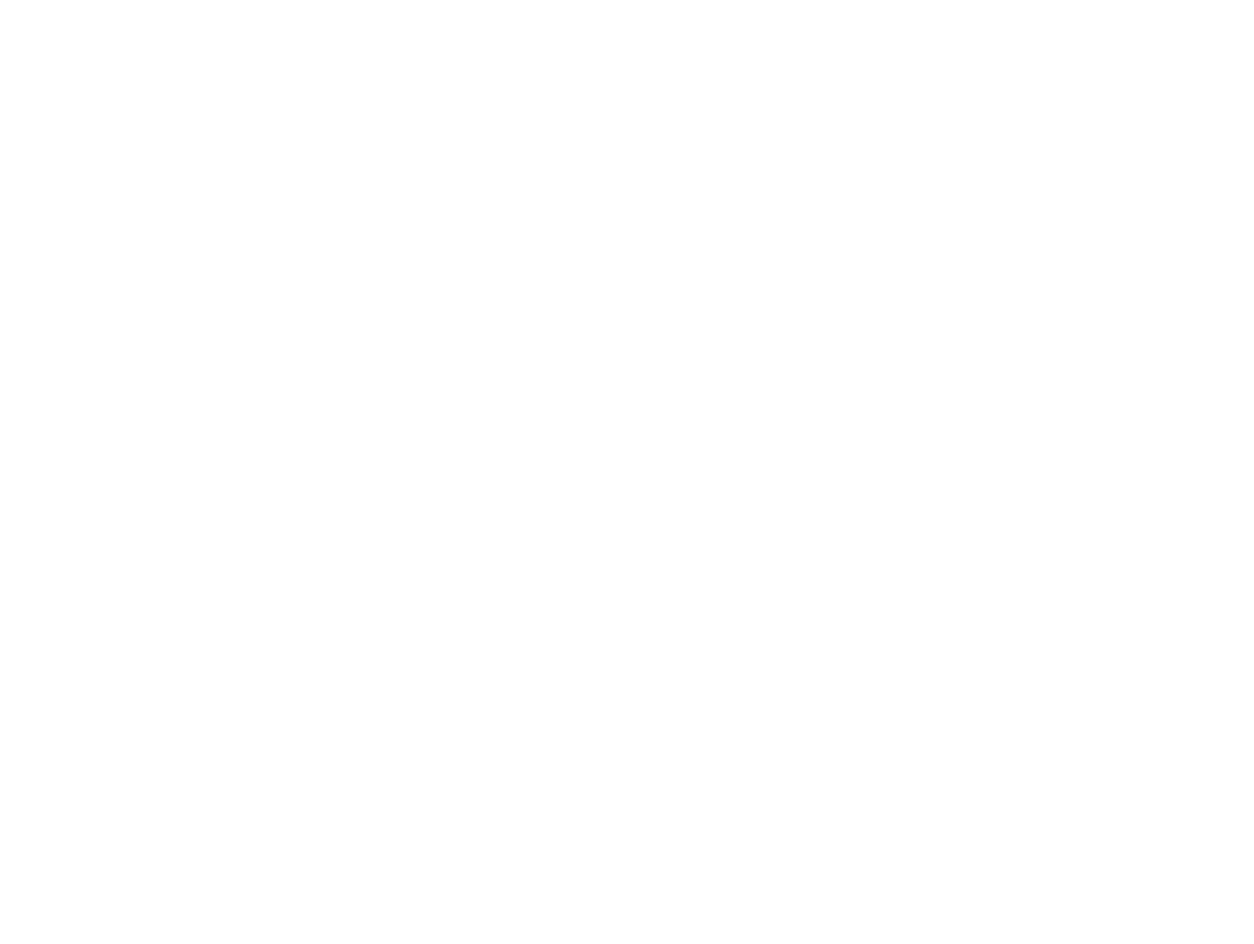
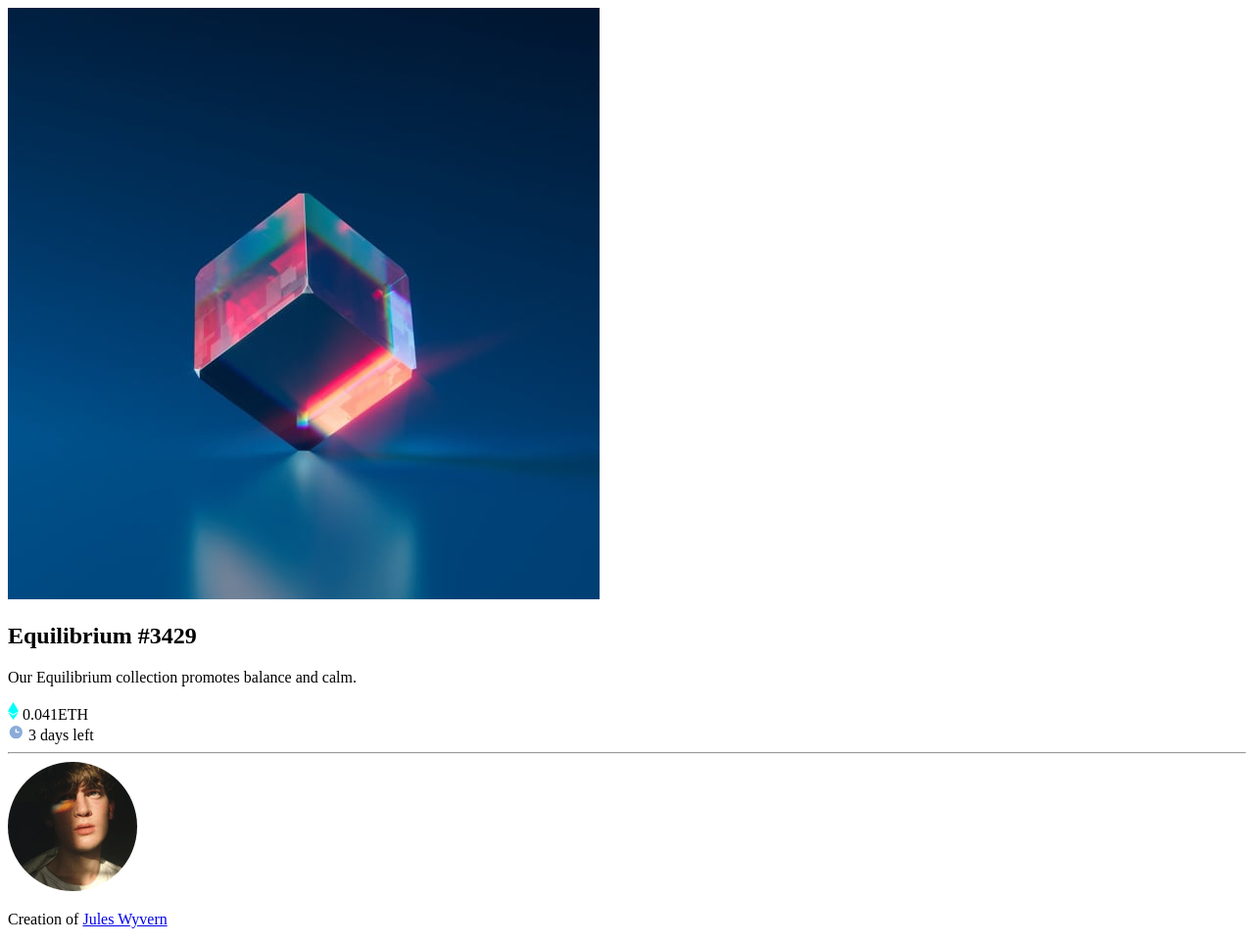
Before and after one commit to stephnicoledev/nft-card, a plain HTML site: page index.html in a window 1280 px wide. Shown: the whole page at 98% size. Before the commit the page ends 800 px from the top, so only its background shows below. Drawn offline with Linux system fonts and the light colour scheme.

Commit message:
Set up html structure

```diff
--- a/index.html
+++ b/index.html
@@ -7,5 +7,29 @@
     <title>NFT Card</title>
     <link rel="stylesheet" href="styles.css" />
   </head>
-  <body></body>
+  <body>
+    <main>
+      <img src="images/image-equilibrium.jpg" alt="Equilibrium NFT" />
+      <h2>Equilibrium #3429</h2>
+      <p>Our Equilibrium collection promotes balance and calm.</p>
+      <section>
+        <div>
+          <img src="images/icon-ethereum.svg" alt="Ethereum icon" />
+          0.041ETH
+        </div>
+        <div>
+          <img src="images/icon-clock.svg" alt="Clock icon" />
+          3 days left
+        </div>
+      </section>
+      <hr />
+      <section>
+        <img
+          src="images/image-avatar.png"
+          alt="Avatar of NFT creator, Jules Wyvern"
+        />
+        <p>Creation of <a href="#">Jules Wyvern</a></p>
+      </section>
+    </main>
+  </body>
 </html>
--- a/styles.css
+++ b/styles.css
@@ -0,0 +1,3 @@
+:root {
+  /* color palette */
+}
```
Also changed, not shown: images/design/active-states.jpg (deleted), images/design/desktop-preview.jpg (deleted), 1 other file.
